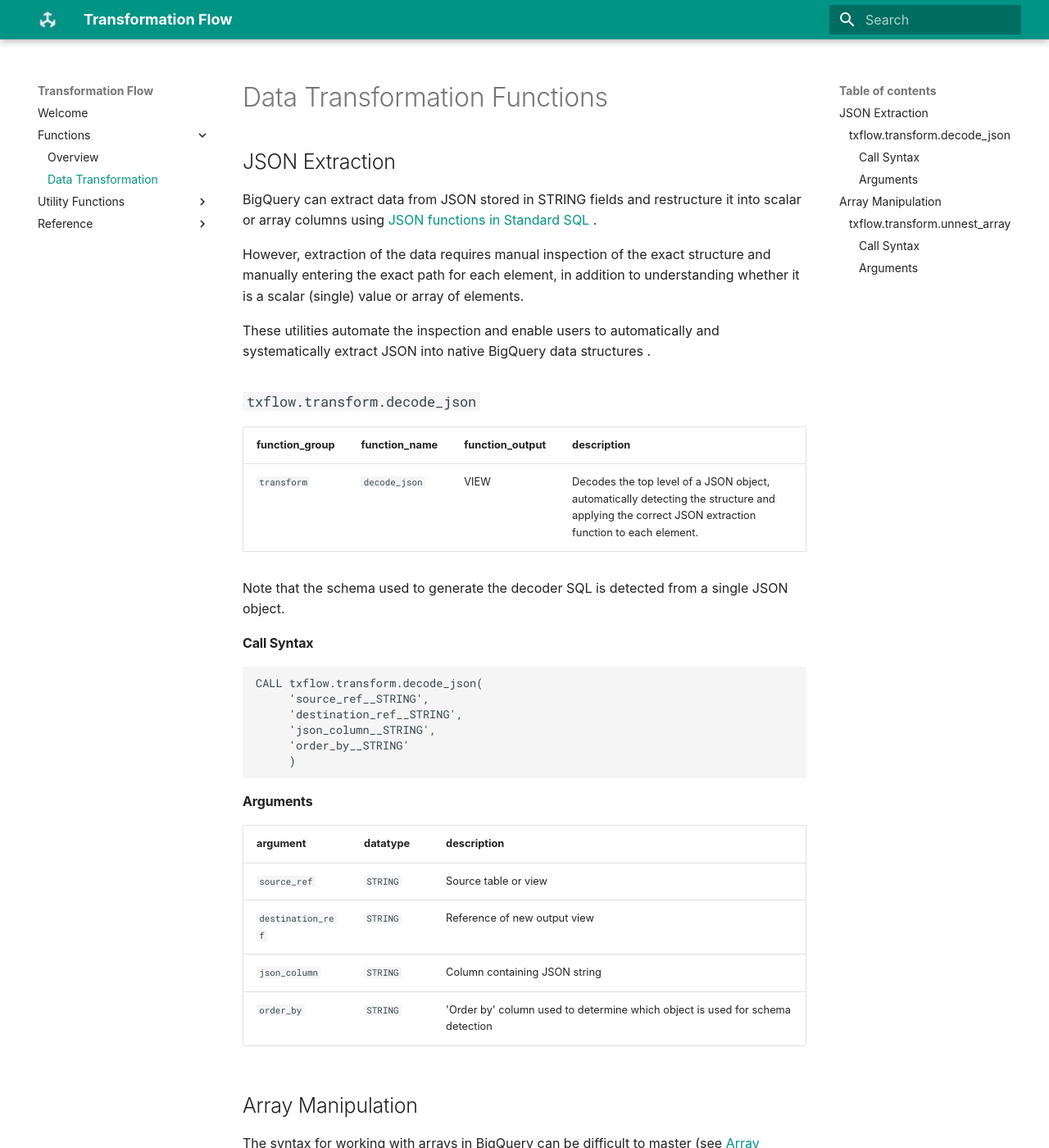
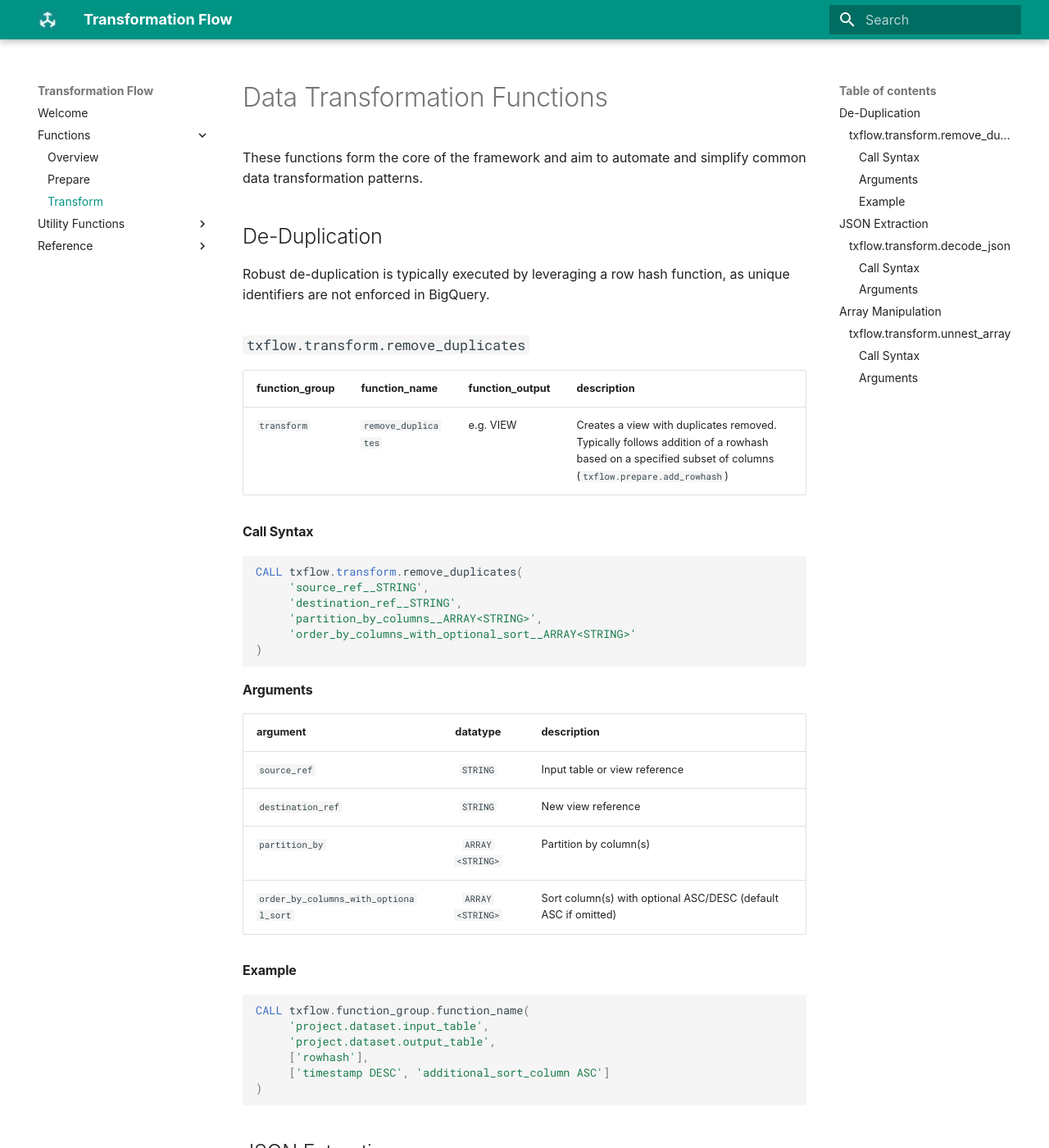
Before and after one commit to transformationflow/transformationflow.github.io, an MkDocs documentation site: the page built from docs/functions-transformation.md, in a window 1280 px wide and 1400 px high. Shown: the whole window at 82% size. Built offline with MkDocs 1.6.1 and Material for MkDocs 9.7.7, drawn with Linux system fonts in a browser that asks for light colours; some web fonts are replaced; comment, search, counter and statistics services are not loaded; some of the changed text lies outside the part shown.

Commit message:
new functions

````diff
--- a/docs/functions-transformation.md
+++ b/docs/functions-transformation.md
@@ -1,4 +1,40 @@
 # Data Transformation Functions
+These functions form the core of the framework and aim to automate and simplify common data transformation patterns.
+
+## De-Duplication
+Robust de-duplication is typically executed by leveraging a row hash function, as unique identifiers are not enforced in BigQuery.
+
+### `txflow.transform.remove_duplicates`
+function_group | function_name | function_output | description
+ --- | --- | --- |---
+`transform` | `remove_duplicates` | e.g. VIEW | Creates a view with duplicates removed.  Typically follows addition of a rowhash based on a specified subset of columns (`txflow.prepare.add_rowhash`)
+
+#### Call Syntax
+``` sql
+CALL txflow.transform.remove_duplicates(
+     'source_ref__STRING',
+     'destination_ref__STRING',
+     'partition_by_columns__ARRAY<STRING>',
+     'order_by_columns_with_optional_sort__ARRAY<STRING>'
+)
+```
+#### Arguments
+argument | datatype | description
+ --- | :-: | ---
+`source_ref` | `STRING` | Input table or view reference
+`destination_ref` | `STRING` | New view reference
+`partition_by` | `ARRAY <STRING>` | Partition by column(s)
+`order_by_columns_with_optional_sort` | `ARRAY <STRING>` | Sort column(s) with optional ASC/DESC (default ASC if omitted)
+
+#### Example
+``` sql
+CALL txflow.function_group.function_name(
+     'project.dataset.input_table',
+     'project.dataset.output_table',
+     ['rowhash'],
+     ['timestamp DESC', 'additional_sort_column ASC']
+)
+```
 
 ## JSON Extraction
 BigQuery can extract data from JSON stored in STRING fields and restructure it into scalar or array columns using [JSON functions in Standard SQL
@@ -16,7 +52,7 @@ function_group | function_name | function_output | description
 Note that the schema used to generate the decoder SQL is detected from a single JSON object.
 
 #### Call Syntax
-```
+``` sql
 CALL txflow.transform.decode_json(
      'source_ref__STRING',
      'destination_ref__STRING',
@@ -26,12 +62,11 @@ CALL txflow.transform.decode_json(
 ```
 #### Arguments
 argument | datatype | description
- --- | --- | ---
-`source_ref` | `STRING` | Source table or view
-`destination_ref` | `STRING` | Reference of new output view
+ --- | :-: | ---
+`source_ref` | `STRING` | Source table or view reference
+`destination_ref` | `STRING` | Reference for new output view
 `json_column` | `STRING` | Column containing JSON string
 `order_by` | `STRING` | 'Order by' column used to determine which object is used for schema detection
-
 
 ## Array Manipulation
 The syntax for working with arrays in BigQuery can be difficult to master (see [Array functions in Standard SQL
@@ -58,7 +93,7 @@ CALL txflow.transform.unnest_array(
 
 #### Arguments
 argument | datatype | description
- --- | --- | ---
+ --- | :-: | ---
 `source_ref` | `STRING` | Source table or view
 `destination_ref` | `STRING` | Reference of new output view
 `unnest_array_column` | `STRING` | Column containing array to be unnested
--- a/mkdocs.yml
+++ b/mkdocs.yml
@@ -20,9 +20,10 @@ nav:
       # - Data Profiling:
       #  Ingest: 'reference_functions.md'
   - 'Functions':
-      - Overview: 'functions--overview.md'
+      - Overview: 'functions-overview.md'
   #    - Data Ingestion: 'functions-ingestion.md'
-      - Data Transformation: 'functions-transformation.md'
+      - Prepare: 'functions-preparation.md'
+      - Transform: 'functions-transformation.md'
 
   - 'Utility Functions':
   #    - Overview: 'utils--overview.md'
@@ -34,6 +35,8 @@ nav:
 
 markdown_extensions:
   - admonition
+  - pymdownx.highlight
+  - pymdownx.superfences
 
 extra_javascript:
   - https://cdnjs.cloudflare.com/ajax/libs/tablesort/5.2.1/tablesort.min.js
````
Also changed, not shown: docs/functions-overview.md (renamed from docs/functions--overview.md, +4 -2 lines), docs/functions-preparation.md (added, +34 -0 lines), docs/index.md (+1 -3 lines), docs/placeholders/functions-template.md (added, +19 -0 lines).
